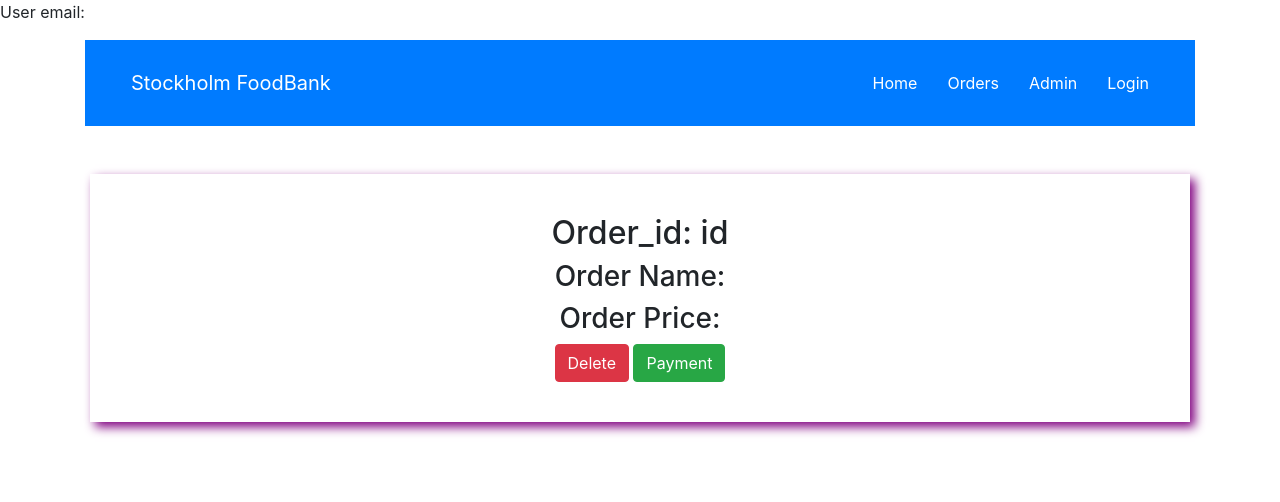
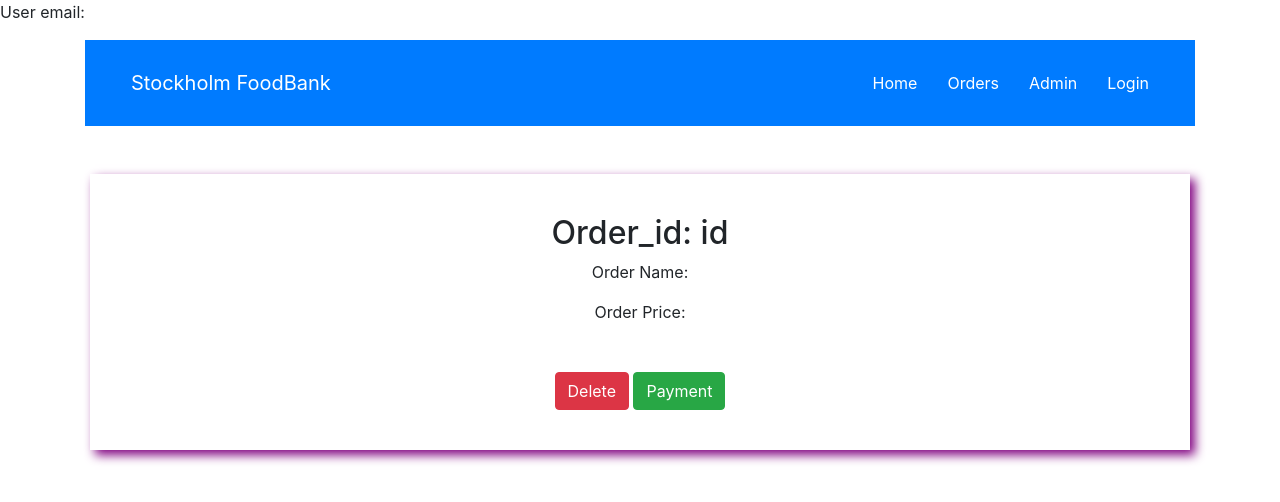
Before and after one commit to khalid0132/food-shop, a React (Create React App) app: page /orders/id in a window 1280 px wide. Shown: the top 502 px of the page. Built offline with nearby package versions, Linux system fonts and the light colour scheme.

Commit message:
commited all the time

```diff
--- a/src/components/Header/Header.js
+++ b/src/components/Header/Header.js
@@ -33,7 +33,7 @@ const Header = () => {
           <Link to="/home">Home</Link>
         </li>
         <li class="nav-item">
-          <Link to="/orders">Orders</Link>
+          <Link to="/orders/id">Orders</Link>
         </li>
         <li class="nav-item">
           <Link to="/admin">Admin</Link>
--- a/src/components/Orders/Orders.js
+++ b/src/components/Orders/Orders.js
@@ -14,8 +14,8 @@ const Orders = () => {
       <Container>
             <div className="App mt-5 admin-form">
             <h2>Order_id: {_id}</h2>
-            <h3>Order Name: {name}</h3>
-            <h3>Order Price: {price}</h3>
+            <p>Order Name: {name}</p>
+            <p className="mb-5">Order Price: {price}</p>
             <Button variant="danger" onClick={handleDelete}>Delete </Button>{' '}
             <Button variant="success" >Payment </Button>{' '}
         </div>
```
